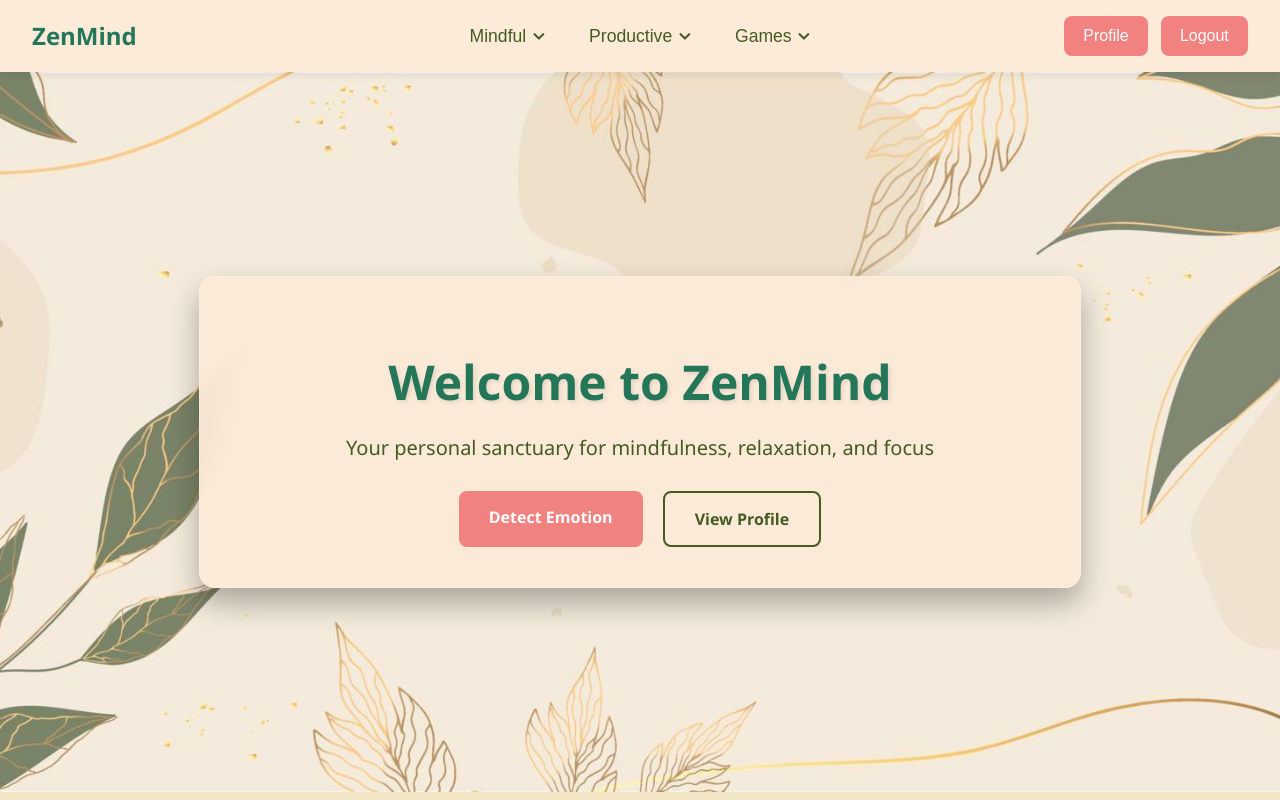
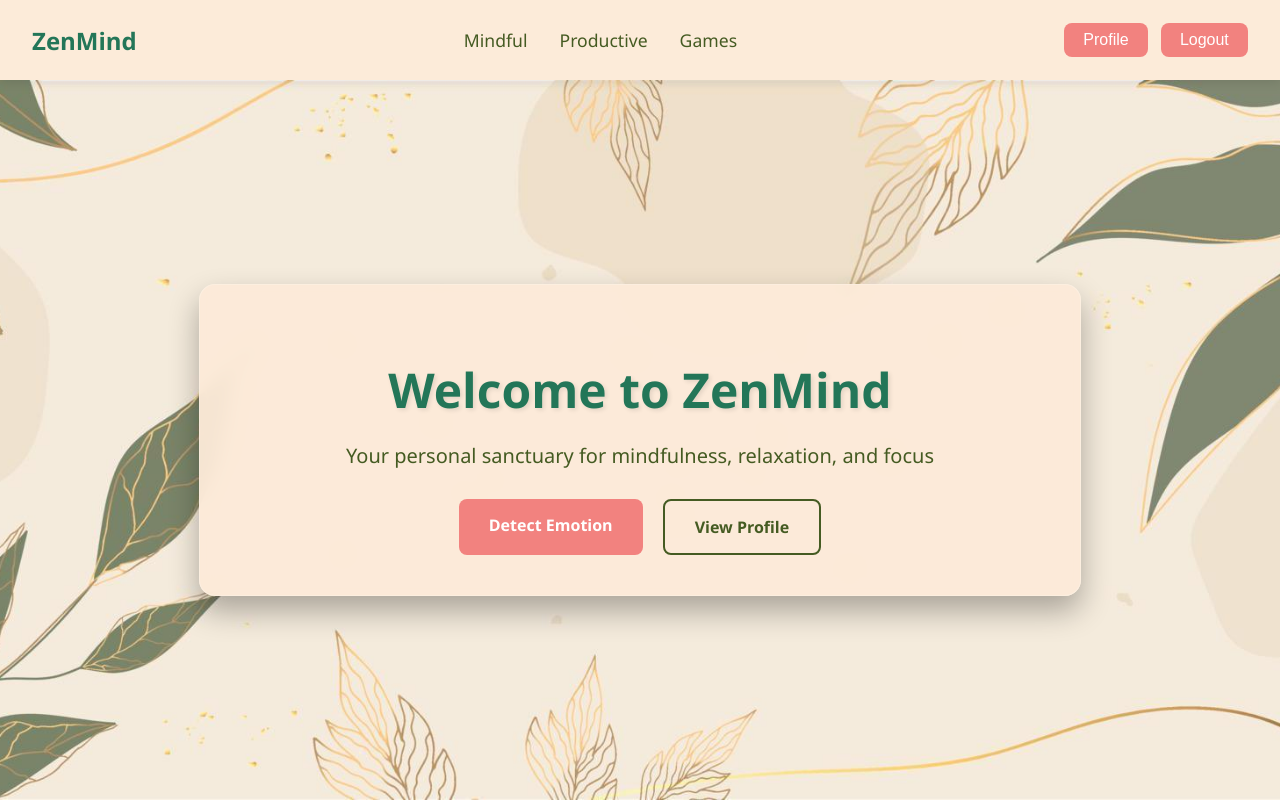
Before and after one commit to vaidikapadigela/ZenMindApp, a React (Create React App) app in the folder zenmind_frontend/: page / in a window 1280 px wide. Built offline with nearby package versions, Linux system fonts and the light colour scheme; sample sign-in values are in the browser's storage.

Commit message:
navbar css

```diff
--- a/zenmind_frontend/src/components/Home.js
+++ b/zenmind_frontend/src/components/Home.js
@@ -26,6 +26,9 @@ const Home = () => {
     { title: "Clicker", description: "Tap away and relieve stress with a simple clicker game.", icon: "🖱️", path: "/ClickerGame" },
     { title: "2048", description: "Relax while merging numbers to reach 2048!", icon: "🔢", path: "/Game2048" },
     { title: "Maze", description: "Find your way out and enjoy a mindful challenge.", icon: "🌀", path: "/MazeGame" },
+    { title: "Flappy Bird", description: "Simple reflex-based fun — hit space to fly!", icon: "🐤", path: "/FlappyBirdGame" },
+    { title: "Snake", description: "Classic arcade fun — grow longer, stay alive!", icon: "🐍", path: "/SnakeGame" },
+    { title: "Sliding Puzzle", description: "Slow-paced, focus-boosting puzzle challenge.", icon: "🧩", path: "/SlidingPuzzleGame" },
   ];
 
   return (
@@ -78,7 +81,7 @@ const Home = () => {
       </section>
 
       {/* Mindfulness Tools */}
-      <section className="features-section">
+      <section id="mindful" className="features-section">
         <h2>Mindfulness Tools</h2>
         <p className="section-subtitle">Explore tools that help you calm your mind and nurture inner peace</p>
         <div className="features-grid">
@@ -93,7 +96,7 @@ const Home = () => {
       </section>
 
       {/* Productivity Tools */}
-      <section className="features-section">
+      <section id="productive"className="features-section">
         <h2>Productivity Tools</h2>
         <p className="section-subtitle">Stay focused, organized, and in control of your tasks</p>
         <div className="features-grid">
@@ -108,7 +111,7 @@ const Home = () => {
       </section>
 
       {/* Games for Relaxation */}
-      <section className="features-section">
+      <section id="games" className="features-section">
         <h2>Games for Relaxation</h2>
         <p className="section-subtitle">Take a mindful break with our collection of relaxing games</p>
         <div className="features-grid">
--- a/zenmind_frontend/src/components/Login.css
+++ b/zenmind_frontend/src/components/Login.css
@@ -16,8 +16,9 @@
   }
 
   .login-wrapper {
-    min-height: 100vh;
+    /* min-height: 100vh; */
     width: 100%;
+    height: 100%;
     display: flex;
     padding: 0;
     box-sizing: border-box;
@@ -52,6 +53,7 @@
     margin: 30px 10px 40px 30px;
     max-width: 450px;
     width: 100%;
+    height: 100%;
     position: relative;
     z-index: 1;
     opacity: 0;
@@ -593,7 +595,7 @@
 
   .password-toggle svg {
     display: block;
-    margin-bottom: 30px; /* avoid inline svg baseline shifts */
+
   }
 
   /* Add this to your existing Login.css */
--- a/zenmind_frontend/src/components/Navbar.css
+++ b/zenmind_frontend/src/components/Navbar.css
@@ -1,142 +1,86 @@
+:root {
+  --background-color: #fefae9;
+  --card-background: rgba(252, 234, 217, 0.95);
+  --primary-button: #f2827f;
+  --secondary-button-hover: #b3e0d6;
+  --text-color: #455b55;
+  --header-color: #f1c27d;
+}
+
+/* === GLOBAL === */
+html, body {
+  margin: 0;
+  padding: 0;
+  font-family: "Poppins", sans-serif;
+  background-color: var(--background-color);
+}
+
+body {
+  padding-top: 80px; /* space for navbar */
+  overflow-x: hidden;
+  box-sizing: border-box;
+}
+
+/* === NAVBAR === */
 .zen-navbar {
-  background-color: var(--card-background);
-  padding: 1rem 2rem;
+  position: fixed;
+  top: 0;
+  left: 0;
+  width: 100%;
+  height: 80px;
+  background: var(--card-background);
+  backdrop-filter: blur(10px);
   box-shadow: 0 2px 10px rgba(0, 0, 0, 0.1);
-  position: sticky;
-  top: 0;
-  z-index: 1000;
   display: flex;
   justify-content: space-between;
   align-items: center;
-  gap: 2rem;
-  position: relative;
+  padding: 0 2rem;
+  z-index: 1000;
+  box-sizing: border-box;
 }
 
-/* === Brand === */
-.zen-navbar__brand {
-  display: flex;
-  align-items: center;
-  justify-content: flex-start;
-}
-
+/* === LOGO === */
 .zen-navbar__logo {
   color: var(--header-color);
   font-size: 1.5rem;
   font-weight: bold;
   text-decoration: none;
   transition: color 0.3s ease;
-  line-height: 1;
-  display: flex;
-  align-items: center;
 }
 
 .zen-navbar__logo:hover {
   color: var(--primary-button);
 }
 
-/* === Menu Layout === */
-.zen-navbar__menu {
+/* === CENTER MENU === */
+.zen-navbar__center {
   display: flex;
   align-items: center;
-  justify-content: space-between;
-  flex: 1;
+  justify-content: center;
   gap: 2rem;
-  margin: 0 auto;
-  max-width: 1200px;
 }
 
-/* === Center: Mindful / Productive / Games === */
-.zen-navbar__center {
-  display: flex;
-  justify-content: center;
-  align-items: center;
-  gap: 2rem;
-  flex: 1;
-  position: absolute;
-  left: 50%;
-  transform: translateX(-50%);
-}
-
-.zen-navbar__dropdown {
+.zen-navbar__item {
+  color: var(--text-color);
+  font-size: 1.1rem;
+  font-weight: 500;
+  cursor: pointer;
+  transition: color 0.2s ease;
   position: relative;
 }
 
-.zen-navbar__dropdown-toggle {
-  background: none;
-  border: none;
-  color: var(--text-color);
-  font-size: 1.1rem;
-  cursor: pointer;
-  display: flex;
-  align-items: center;
-  gap: 6px;
-  font-weight: 500;
-  transition: color 0.2s ease;
+.zen-navbar__item:hover {
+  color: var(--primary-button);
 }
 
-/* Remove hover color on center options */
-.zen-navbar__dropdown-toggle:hover {
-  color: var(--text-color);
-}
-
-/* Arrow rotation */
-.zen-navbar__arrow {
-  font-size: 0.8rem;
-  transition: transform 0.2s ease;
-}
-
-.zen-navbar__arrow--open {
-  transform: rotate(180deg);
-}
-
-/* Dropdown Menu */
-.zen-navbar__dropdown-menu {
-  position: absolute;
-  top: 2.5rem;
-  left: 0;
-  background-color: var(--card-background);
-  border-radius: 8px;
-  box-shadow: 0 4px 10px rgba(0, 0, 0, 0.15);
-  display: flex;
-  flex-direction: column;
-  padding: 0.5rem 0;
-  min-width: 160px;
-  z-index: 1000;
-  animation: zen-fadeIn 0.2s ease-in-out;
-}
-
-.zen-navbar__dropdown-item {
-  text-decoration: none;
-  color: var(--text-color);
-  padding: 0.6rem 1rem;
-  transition: background 0.2s ease;
-}
-
-/* Keep dropdown item hover subtle */
-.zen-navbar__dropdown-item:hover {
-  background-color: var(--background-color2);
-  color: var(--text-color);
-}
-
-/* === Right: Profile + Logout Buttons === */
+/* === RIGHT BUTTONS === */
 .zen-navbar__right {
   display: flex;
   align-items: center;
-  justify-content: flex-end;
   gap: 0.8rem;
-  white-space: nowrap;
-  margin-left: auto;
 }
 
-.zen-navbar__right a {
-  text-decoration: none;
-}
-
-/* Unified Button Style */
 .zen-navbar__btn {
-  display: inline-flex;
-  align-items: center;
-  justify-content: center;
   padding: 0.5rem 1.2rem;
   font-size: 1rem;
   font-weight: 500;
@@ -145,11 +89,7 @@
   border: none;
   border-radius: 8px;
   cursor: pointer;
-  text-decoration: none;
   transition: background 0.3s ease, transform 0.2s ease;
-  line-height: 1;
-  height: 40px;
-  box-sizing: border-box;
 }
 
 .zen-navbar__btn:hover {
@@ -157,77 +97,72 @@
   transform: translateY(-1px);
 }
 
-/* === Mobile Menu Toggle === */
-.zen-navbar__toggle {
-  display: none;
-  background: none;
-  border: none;
-  cursor: pointer;
-  padding: 0.5rem;
+/* === Hover Box (Stable Version) === */
+.zen-navbar__group {
+  position: relative;
 }
 
-.zen-navbar__hamburger {
-  display: block;
-  width: 24px;
-  height: 2px;
-  background-color: var(--text-color);
-  position: relative;
-  transition: all 0.3s ease;
+.zen-hoverbox {
+  position: absolute;
+  top: 100%; /* directly below parent item */
+  left: 0;
+  width: max-content;
+  min-width: 220px;
+  background: var(--card-background);
+  box-shadow: 0 4px 15px rgba(0, 0, 0, 0.15);
+  padding: 1rem 1.5rem;
+  border-radius: 0 0 12px 12px;
+  box-sizing: border-box;
+  display: grid;
+  grid-template-columns: 1fr;
+  gap: 0.6rem;
+  z-index: 999;
+  animation: zen-fadeIn 0.2s ease-in-out;
 }
 
-.zen-navbar__hamburger::before,
-.zen-navbar__hamburger::after {
-  content: '';
-  position: absolute;
-  width: 24px;
-  height: 2px;
-  background-color: var(--text-color);
-  transition: all 0.3s ease;
+.grid-large {
+  grid-template-columns: repeat(auto-fit, minmax(150px, 1fr));
+  width: 600px;
 }
 
-.zen-navbar__hamburger::before {
-  top: -8px;
+.zen-hoverbox a {
+  text-decoration: none;
+  color: var(--text-color);
+  background: rgba(255, 255, 255, 0.6);
+  padding: 0.8rem 1rem;
+  border-radius: 8px;
+  text-align: center;
+  font-weight: 500;
+  transition: background 0.3s ease, transform 0.2s ease;
+  backdrop-filter: blur(6px);
 }
 
-.zen-navbar__hamburger::after {
-  bottom: -8px;
+.zen-hoverbox a:hover {
+  background: var(--secondary-button-hover);
+  transform: translateY(-2px);
 }
 
-/* === Animations === */
-@keyframes zen-fadeIn {
-  from { opacity: 0; transform: translateY(-5px); }
-  to { opacity: 1; transform: translateY(0); }
+
+/* === LARGER GRID FOR GAMES === */
+.grid-large {
+  grid-template-columns: repeat(auto-fit, minmax(150px, 1fr));
 }
 
-/* === Responsive === */
+/* === RESPONSIVE === */
 @media (max-width: 768px) {
   .zen-navbar {
     flex-direction: column;
-    align-items: stretch;
+    height: auto;
+    padding: 1rem;
   }
 
-  .zen-navbar__menu {
-    display: none;
-  }
-
-  .zen-navbar__menu--active {
-    display: flex;
+  .zen-navbar__center {
     flex-direction: column;
-    align-items: center;
-    background-color: var(--card-background);
-    padding: 1rem;
     gap: 1rem;
   }
 
-  .zen-navbar__right {
-    flex-direction: row;
-    justify-content: flex-end;
-    width: 100%;
-    margin-left: 0;
-  }
-
-  .zen-navbar__btn {
-    width: auto;
-    text-align: center;
+  .zen-hoverbox {
+    grid-template-columns: repeat(auto-fit, minmax(120px, 1fr));
+    padding: 1rem;
   }
 }
--- a/zenmind_frontend/src/components/Navbar.js
+++ b/zenmind_frontend/src/components/Navbar.js
@@ -1,166 +1,87 @@
-import React, { useState, useContext, useEffect } from "react";
-import { Link, useLocation } from "react-router-dom";
+import React, { useState, useContext } from "react";
+import { Link } from "react-router-dom";
 import "./Navbar.css";
 import { AuthContext } from "./AuthContext";
-import { FaChevronDown } from "react-icons/fa";
 
 const Navbar = () => {
-  const [isMenuOpen, setIsMenuOpen] = useState(false);
-  const [activeDropdown, setActiveDropdown] = useState(null);
-  const location = useLocation();
+  const [activeBox, setActiveBox] = useState(null);
   const { isLoggedIn, logout } = useContext(AuthContext);
-
-  const toggleMenu = () => setIsMenuOpen(!isMenuOpen);
-  const toggleDropdown = (name) =>
-    setActiveDropdown(activeDropdown === name ? null : name);
 
   const handleLogout = () => {
     logout();
     window.location.href = "/";
   };
 
-  // Close dropdown automatically when route changes
-  useEffect(() => {
-    setActiveDropdown(null);
-  }, [location.pathname]);
-
   return (
+    <>
       <nav className="zen-navbar">
         {/* === LEFT: Brand === */}
         <div className="zen-navbar__brand">
           <Link to="/" className="zen-navbar__logo">
             ZenMind
           </Link>
-
-        <button
-          className="zen-navbar__toggle"
-          onClick={toggleMenu}
-          aria-expanded={isMenuOpen}
-        >
-          <span className="zen-navbar__hamburger"></span>
-        </button>
         </div>
 
-      {/* === CENTER + RIGHT === */}
-      <div className={`zen-navbar__menu ${isMenuOpen ? "zen-navbar__menu--active" : ""}`}>
-        {/* === CENTER: Mindful / Productive / Games === */}
+        {/* === CENTER MENU === */}
         {isLoggedIn && (
           <div className="zen-navbar__center">
-            {/* Mindful Dropdown */}
-            <div className="zen-navbar__dropdown">
-              <button
-                className="zen-navbar__dropdown-toggle"
-                onClick={() => toggleDropdown("mindful")}
+            <div
+              className="zen-navbar__group"
+              onMouseEnter={() => setActiveBox("mindful")}
+              onMouseLeave={() => setActiveBox(null)}
             >
-                Mindful{" "}
-                <FaChevronDown
-                  className={`zen-navbar__arrow ${
-                    activeDropdown === "mindful" ? "zen-navbar__arrow--open" : ""
-                  }`}
-                />
-              </button>
-              {activeDropdown === "mindful" && (
-                <div className="zen-navbar__dropdown-menu">
-                  <Link to="/WorryRelease" className="zen-navbar__dropdown-item">
-                    Worry Release
-                  </Link>
-                  <Link to="/GratitudeLog" className="zen-navbar__dropdown-item">
-                    Gratitude Log
-                  </Link>
-                  <Link to="/Journaling" className="zen-navbar__dropdown-item">
-                    Journal
-                  </Link>
-                  <Link to="/Soundscape" className="zen-navbar__dropdown-item">
-                    Soundscape
-                  </Link>
-                  <Link to="/Meditation-timer" className="zen-navbar__dropdown-item">
-                    Meditation Timer
-                  </Link>
+              <div className="zen-navbar__item">Mindful</div>
+              {activeBox === "mindful" && (
+                <div className="zen-hoverbox">
+                  <Link to="/WorryRelease">Worry Release</Link>
+                  <Link to="/GratitudeLog">Gratitude Log</Link>
+                  <Link to="/Journaling">Journal</Link>
+                  <Link to="/Soundscape">Soundscape</Link>
+                  <Link to="/Meditation-timer">Meditation Timer</Link>
                 </div>
               )}
             </div>
 
-            {/* Productive Dropdown */}
-            <div className="zen-navbar__dropdown">
-              <button
-                className="zen-navbar__dropdown-toggle"
-                onClick={() => toggleDropdown("productive")}
+            <div
+              className="zen-navbar__group"
+              onMouseEnter={() => setActiveBox("productive")}
+              onMouseLeave={() => setActiveBox(null)}
             >
-                Productive{" "}
-                <FaChevronDown
-                  className={`zen-navbar__arrow ${
-                    activeDropdown === "productive" ? "zen-navbar__arrow--open" : ""
-                  }`}
-                />
-              </button>
-              {activeDropdown === "productive" && (
-                <div className="zen-navbar__dropdown-menu">
-                  <Link to="/Todo" className="zen-navbar__dropdown-item">
-                    To-Do
-                  </Link>
-                  <Link to="/PomodoroTimer" className="zen-navbar__dropdown-item">
-                    Pomodoro Timer
-                  </Link>
-
+              <div className="zen-navbar__item">Productive</div>
+              {activeBox === "productive" && (
+                <div className="zen-hoverbox">
+                  <Link to="/Todo">To-Do</Link>
+                  <Link to="/PomodoroTimer">Pomodoro Timer</Link>
                 </div>
               )}
             </div>
 
-            {/* Games Dropdown */}
-            <div className="zen-navbar__dropdown">
-              <button
-                className="zen-navbar__dropdown-toggle"
-                onClick={() => toggleDropdown("games")}
+            <div
+              className="zen-navbar__group"
+              onMouseEnter={() => setActiveBox("games")}
+              onMouseLeave={() => setActiveBox(null)}
             >
-                Games{" "}
-                <FaChevronDown
-                  className={`zen-navbar__arrow ${
-                    activeDropdown === "games" ? "zen-navbar__arrow--open" : ""
-                  }`}
-                />
-              </button>
-              {activeDropdown === "games" && (
-                <div className="zen-navbar__dropdown-menu">
-                  <Link to="/ZenMemoryGame" className="zen-navbar__dropdown-item">
-                    Memory
-                  </Link>
-                  <Link to="/Sudoku" className="zen-navbar__dropdown-item">
-                    Sudoku
-                  </Link>
-                  <Link to="/TicTacToe" className="zen-navbar__dropdown-item">
-                    Tic Tac Toe
-                  </Link>
-                  <Link to="/ColouringBook" className="zen-navbar__dropdown-item">
-                    Scribble
-                  </Link>
-                  <Link to="/BreakoutGame" className="zen-navbar__dropdown-item">
-                    Breakout
-                  </Link>
-                  <Link to="/ClickerGame" className="zen-navbar__dropdown-item">
-                    Clicker
-                  </Link>
-                  <Link to="/Game2048" className="zen-navbar__dropdown-item">
-                    2048
-                  </Link>
-                  <Link to="/MazeGame" className="zen-navbar__dropdown-item">
-                    Maze
-                  </Link>
-                  <Link to="/SnakeGame" className="zen-navbar__dropdown-item">
-                    Snake
-                  </Link>
-                  <Link to="/FlappyBird" className="zen-navbar__dropdown-item">
-                    Flappy Bird
-                  </Link>
-                  <Link to="/SlidingPuzzleGame" className="zen-navbar__dropdown-item">
-                    Sliding Puzzle
-                  </Link>
+              <div className="zen-navbar__item">Games</div>
+              {activeBox === "games" && (
+                <div className="zen-hoverbox grid-large">
+                  <Link to="/ZenMemoryGame">Memory</Link>
+                  <Link to="/Sudoku">Sudoku</Link>
+                  <Link to="/TicTacToe">Tic Tac Toe</Link>
+                  <Link to="/ColouringBook">Scribble</Link>
+                  <Link to="/BreakoutGame">Breakout</Link>
+                  <Link to="/ClickerGame">Clicker</Link>
+                  <Link to="/Game2048">2048</Link>
+                  <Link to="/MazeGame">Maze</Link>
+                  <Link to="/SnakeGame">Snake</Link>
+                  <Link to="/FlappyBird">Flappy Bird</Link>
+                  <Link to="/SlidingPuzzleGame">Sliding Puzzle</Link>
                 </div>
               )}
             </div>
           </div>
         )}
 
-        {/* === RIGHT: Profile + Logout === */}
+        {/* === RIGHT BUTTONS === */}
         <div className="zen-navbar__right">
           {isLoggedIn ? (
             <>
@@ -177,8 +98,8 @@ const Navbar = () => {
             </Link>
           )}
         </div>
-      </div>
       </nav>
+    </>
   );
 };
 
--- a/zenmind_frontend/src/components/ZenGames/BreakoutGame.css
+++ b/zenmind_frontend/src/components/ZenGames/BreakoutGame.css
@@ -16,7 +16,7 @@
 .breakout-title {
   font-size: 2rem;
   font-weight: bold;
-  color: green;
+  color: var(--gold-color);
   margin-bottom: 1.2rem;
   text-align: center;
   text-shadow: 0 1px 4px rgba(0, 0, 0, 0.15);
--- a/zenmind_frontend/src/components/ZenGames/ColouringBook.css
+++ b/zenmind_frontend/src/components/ZenGames/ColouringBook.css
@@ -13,7 +13,7 @@
 }
 
 .canvas-wrapper h1 {
-  color: green; /* ✨ Gold tone for the title */
+ color: var(--gold-color);
   text-shadow: 1px 1px 4px rgba(0, 0, 0, 0.2);
   font-size: 1.8rem;
   margin-bottom: 20px;
--- a/zenmind_frontend/src/components/ZenGames/FlappyBird.css
+++ b/zenmind_frontend/src/components/ZenGames/FlappyBird.css
@@ -13,7 +13,7 @@
 .flappy-title {
   font-size: 2rem;
   font-weight: 700;
-  color: green;
+  color: var(--gold-color);
   margin-bottom: 1.2rem;
   text-align: center;
   text-shadow: 0 1px 3px rgba(0, 0, 0, 0.15);
--- a/zenmind_frontend/src/components/ZenGames/Game2048.css
+++ b/zenmind_frontend/src/components/ZenGames/Game2048.css
@@ -16,7 +16,7 @@
 .game2048-title {
   font-size: 2rem;
   font-weight: bold;
-  color: green;
+  color: var(--gold-color);
   margin-bottom: 1.2rem;
   text-align: center;
   text-shadow: 0 1px 4px rgba(0, 0, 0, 0.15);
@@ -68,6 +68,7 @@
   font-weight: bold;
   color: #3a3a3a;
   transition: all 0.15s ease;
+
 }
 
 /* 🔹 Tile Colors */
--- a/zenmind_frontend/src/components/ZenGames/MazeGame.css
+++ b/zenmind_frontend/src/components/ZenGames/MazeGame.css
@@ -14,7 +14,7 @@
 .maze-title {
   font-size: 2rem;
   font-weight: 700;
-  color: green;
+  color: var(--gold-color);
   margin-bottom: 1.2rem;
   text-align: center;
   text-shadow: 0 1px 3px rgba(0, 0, 0, 0.15);
--- a/zenmind_frontend/src/components/ZenGames/SlidingPuzzleGame.css
+++ b/zenmind_frontend/src/components/ZenGames/SlidingPuzzleGame.css
@@ -13,7 +13,7 @@
 .puzzle-title {
   font-size: 2rem;
   font-weight: 700;
-  color: green;
+  color: var(--gold-color);
   margin-bottom: 1.2rem;
   text-align: center;
   text-shadow: 0 1px 3px rgba(0, 0, 0, 0.15);
--- a/zenmind_frontend/src/components/ZenGames/SnakeGame.css
+++ b/zenmind_frontend/src/components/ZenGames/SnakeGame.css
@@ -15,7 +15,7 @@
 .snake-heading {
   font-size: 2rem;
   font-weight: 700;
-  color: green;
+  color: var(--gold-color);
   margin-bottom: 1.5rem;
   text-align: center;
   text-shadow: 0 1px 3px rgba(0, 0, 0, 0.2);
```
Lines whose indentation alone changed are shown as unchanged.
